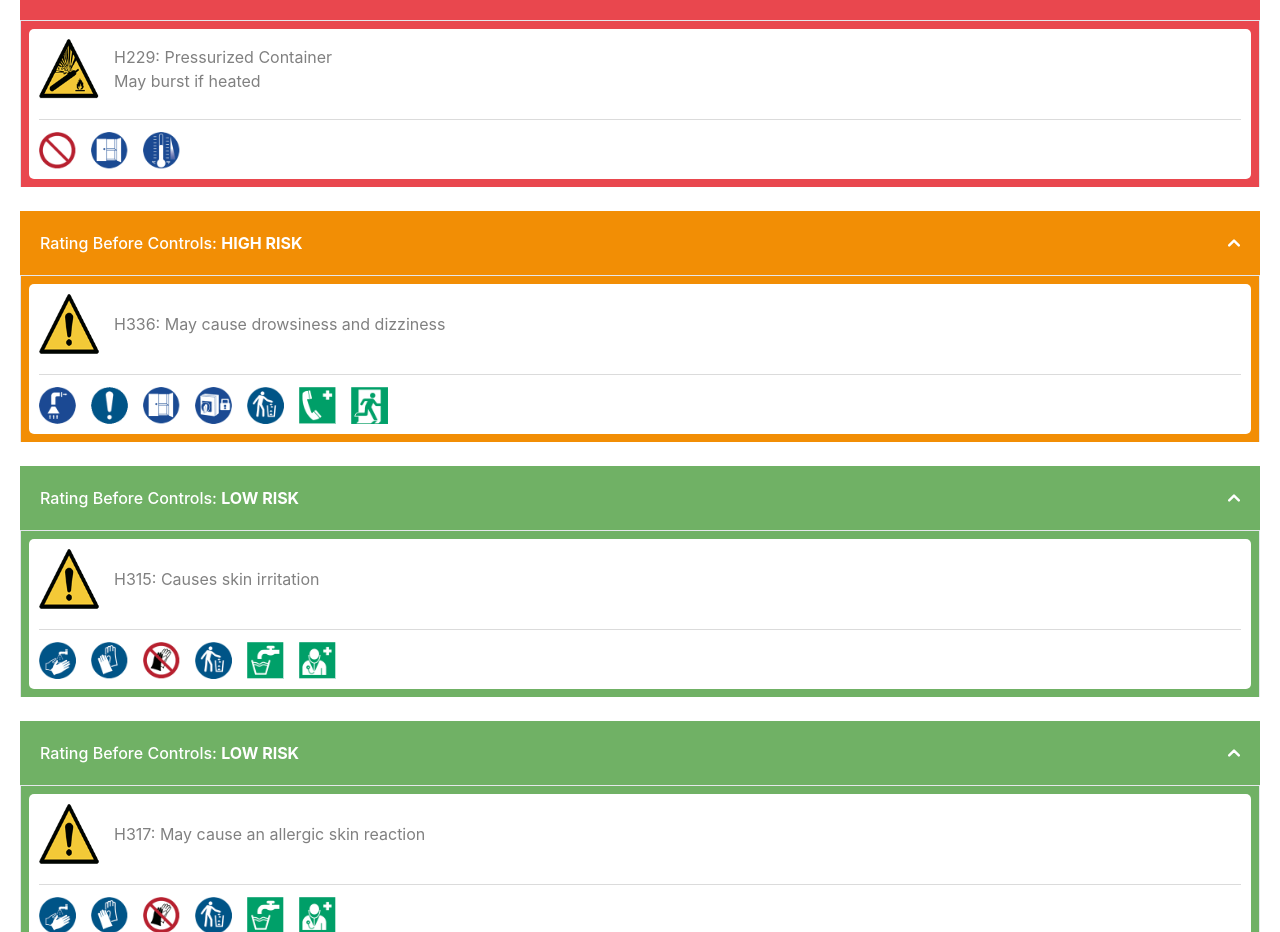
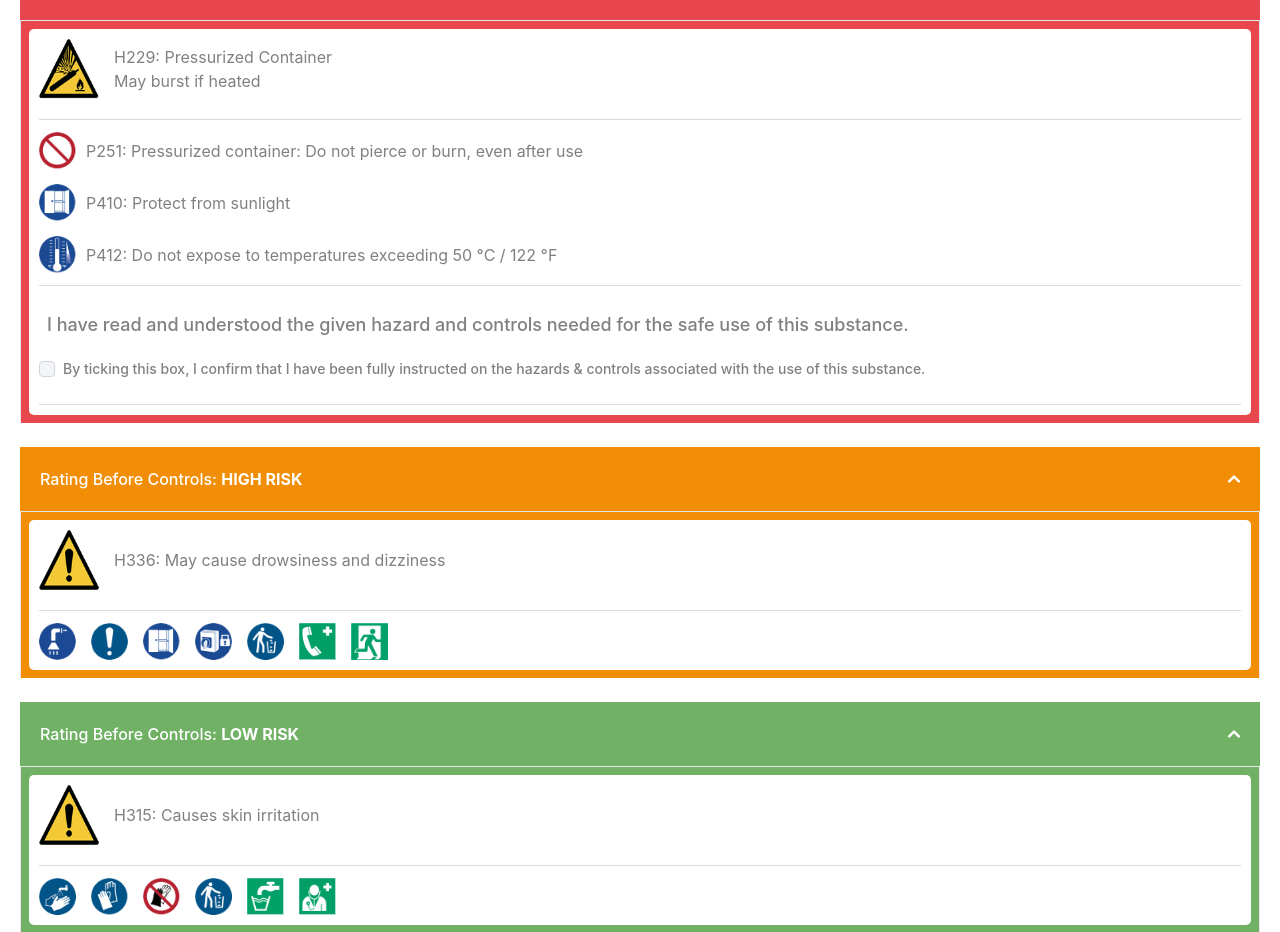
Before and after one commit to rebpacquiao/react-mobile, a React (Vite) app: page / in a window 1280 px wide. Shown: the part 1786-2718 px from the top of the page. Built offline with nearby package versions, Linux system fonts and the light colour scheme.

Commit message:
Add PressurizedContainerComponent and related files

```diff
--- a/src/App.tsx
+++ b/src/App.tsx
@@ -6,6 +6,7 @@ import SwitchComponent from "./components/switchComponent";
 import ConfirmationComponent from "./components/confirmationComponent";
 import DataSubstanceInformation from "./components/DataSubstanceInformation";
 import ExtremelyFlammableAerosol from "./components/ExtremelyFlammableAerosol";
+import PressurizedContainerComponent from "./components/PressuredContainer";
 import "./App.scss";
 
 import Rectangle_750 from "./assets/img/Rectangle_750.png";
@@ -87,7 +88,11 @@ function App() {
           />
         </div>
 
-        <div className="mt-6" id="accordion-collapse" data-accordion="collapse">
+        <div
+          className="mt-6 substance-section"
+          id="accordion-collapse"
+          data-accordion="collapse"
+        >
           <AccordionItem
             heading="Rating Before Controls: <strong>HIGH RISK</strong>"
             background="high-risk"
@@ -104,23 +109,7 @@ function App() {
                     </div>
                   </div>
 
-                  <div className="list-img">
-                    <img
-                      src={Rectangle_756}
-                      alt="Rectangle_756"
-                      className="high-risk-img"
-                    />
-                    <img
-                      src={Rectangle_760}
-                      className="high-risk-img"
-                      alt="Rectangle_760"
-                    />
-                    <img
-                      src={Rectangle_758}
-                      className="high-risk-img"
-                      alt="Rectangle_758"
-                    />
-                  </div>
+                  <PressurizedContainerComponent />
                 </div>
               </>
             }
--- /dev/null
+++ b/src/components/PressuredContainer.tsx
@@ -0,0 +1,55 @@
+import React from "react";
+import {
+  images,
+  checkBoxData,
+  confirm,
+} from "../data/pressuredContainerData.js";
+
+const PressurizedContainerComponent = () => {
+  return (
+    <>
+      <div className="list-img">
+        {images.map((image, index) => (
+          <div className="hazard-symbols" key={index}>
+            <img src={image.src} alt={image.alt} />
+            <p className="muted-text">{image.description}</p>
+          </div>
+        ))}
+      </div>
+      <div className="checkbox-section">
+        <div className="flex items-center mb-5">
+          <label
+            htmlFor="disabled-checked-checkbox"
+            className="ms-2 text-sm font-medium text-gray-400 dark:text-gray-500"
+          >
+            {confirm.map((item, index) => (
+              <div className="hazard-symbols" key={index}>
+                <p className="text-confirm text-lg">{item.label}</p>
+              </div>
+            ))}
+          </label>
+        </div>
+        <div className="flex items-center">
+          <input
+            id="disabled-checked-checkbox"
+            type="checkbox"
+            value=""
+            className="w-4 h-4 text-blue-600 bg-gray-100 border-gray-300 rounded focus:ring-blue-500 dark:focus:ring-blue-600 dark:ring-offset-gray-800 focus:ring-2 dark:bg-gray-700 dark:border-gray-600"
+          />
+          <label
+            htmlFor="disabled-checked-checkbox"
+            className="ms-2 text-sm font-medium text-gray-400 dark:text-gray-500"
+          >
+            {checkBoxData.map((item, index) => (
+              <div className="hazard-symbols" key={index}>
+                <p className="muted-text">{item.label}</p>
+              </div>
+            ))}
+          </label>
+        </div>
+      </div>
+    </>
+  );
+};
+
+export default PressurizedContainerComponent;
--- /dev/null
+++ b/src/data/pressuredContainerData.js
@@ -0,0 +1,36 @@
+import Rectangle_756 from "../assets/img/Rectangle_756.png";
+import Rectangle_760 from "../assets/img/Rectangle_760.png";
+import Rectangle_758 from "../assets/img/Rectangle_758.png";
+
+export const images = [
+  {
+    src: Rectangle_756,
+    alt: "Rectangle_756",
+    description:
+      "P251: Pressurized container: Do not pierce or burn, even after use",
+  },
+  {
+    src: Rectangle_760,
+    alt: "Rectangle_760",
+    description: "P410: Protect from sunlight",
+  },
+  {
+    src: Rectangle_758,
+    alt: "Rectangle_758",
+    description: "P412: Do not expose to temperatures exceeding 50 °C / 122 °F",
+  },
+];
+
+export const confirm = [
+  {
+    label:
+      "I have read and understood the given hazard and controls needed for the safe use of this substance.",
+  },
+];
+
+export const checkBoxData = [
+  {
+    label:
+      "By ticking this box, I confirm that I have been fully instructed on the hazards & controls associated with the use of this substance.",
+  },
+];
```
